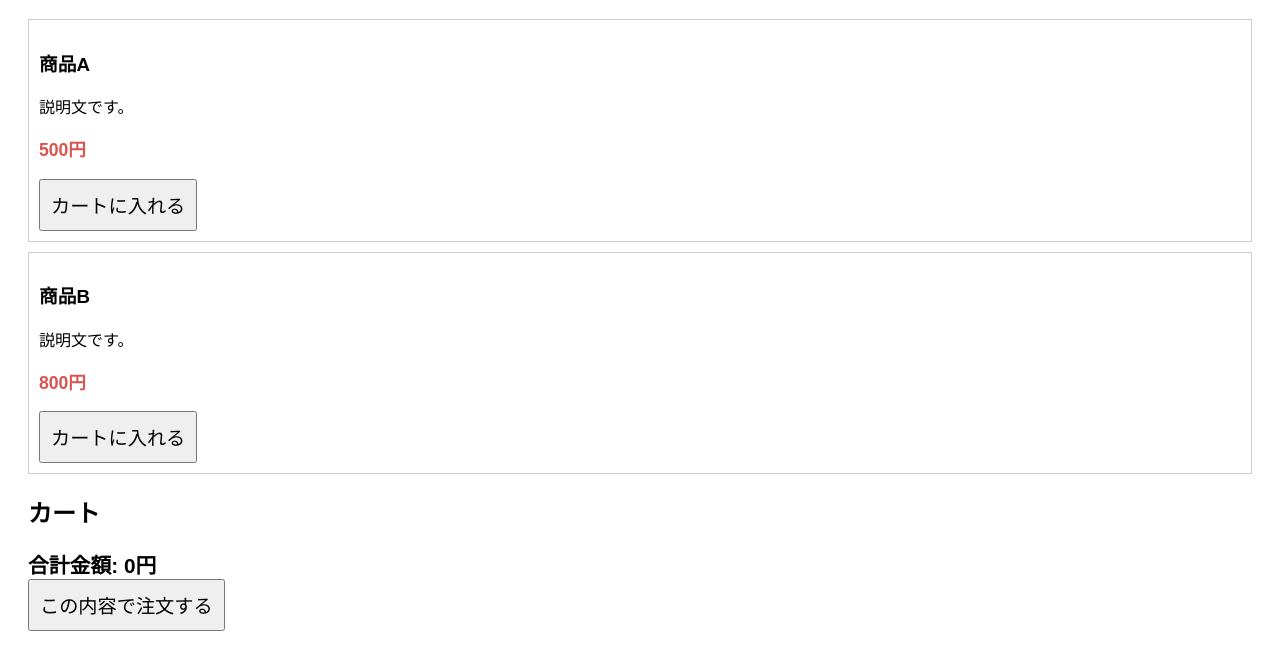
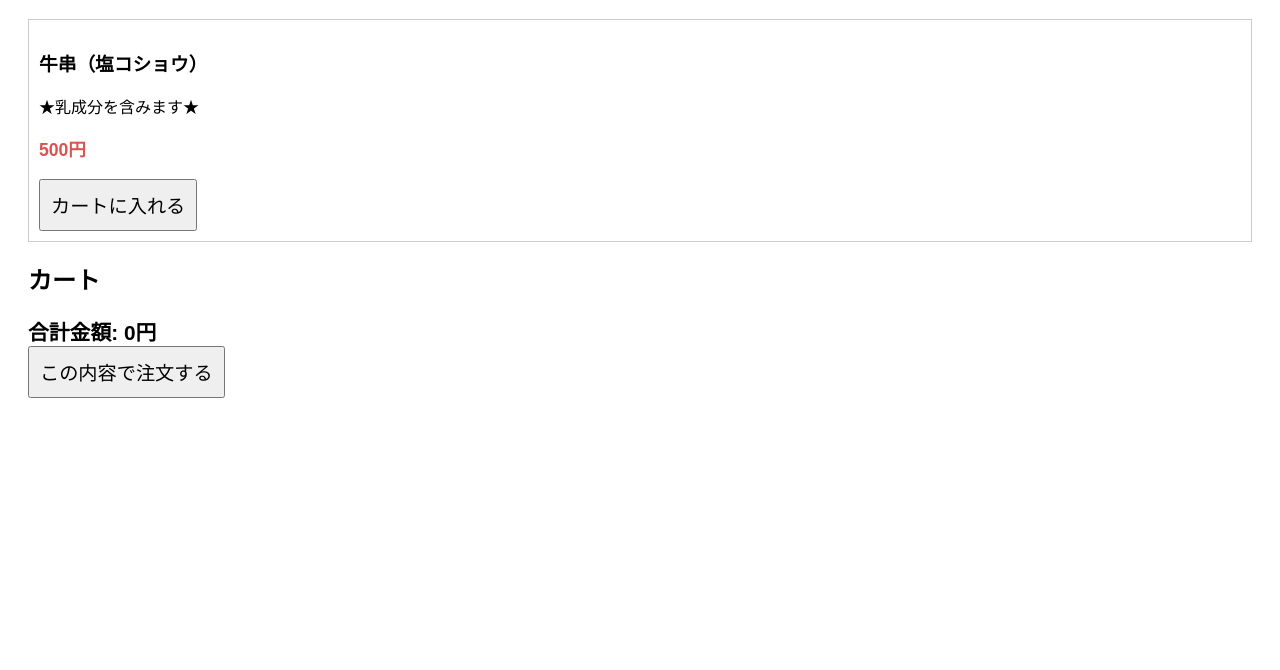
Before and after one commit to hirotonori070307-dotcom/my-order-app, a website: page order.html in a window 1280 px wide. Shown: the part 98-768 px from the top of the page. Drawn offline with nearby package versions, Linux system fonts and the light colour scheme; no server answers.

Commit message:
Update order.html

```diff
--- a/order.html
+++ b/order.html
@@ -38,12 +38,8 @@
     <h1>ご注文</h1>
     <div class="menu" id="menu-area">
         <div class="menu-item">
-            <h3>商品A</h3><p>説明文です。</p><p class="price">500円</p>
-            <button class="add-to-cart" data-name="商品A" data-price="500">カートに入れる</button>
-        </div>
-        <div class="menu-item">
-            <h3>商品B</h3><p>説明文です。</p><p class="price">800円</p>
-            <button class="add-to-cart" data-name="商品B" data-price="800">カートに入れる</button>
+            <h3>牛串（塩コショウ）</h3><p>★乳成分を含みます★</p><p class="price">500円</p>
+            <button class="add-to-cart" data-name="牛串" data-price="500">カートに入れる</button>
         </div>
     </div>
 
```
